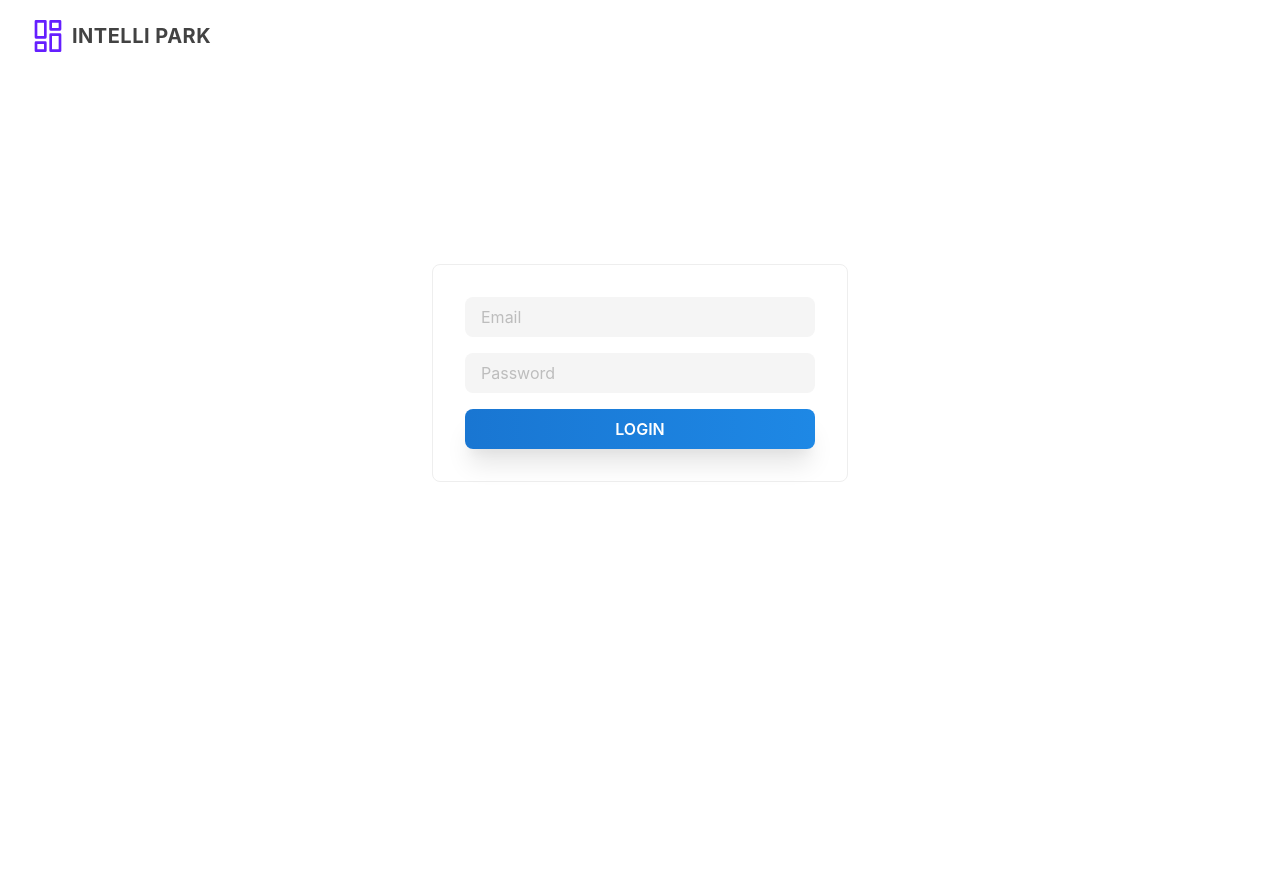
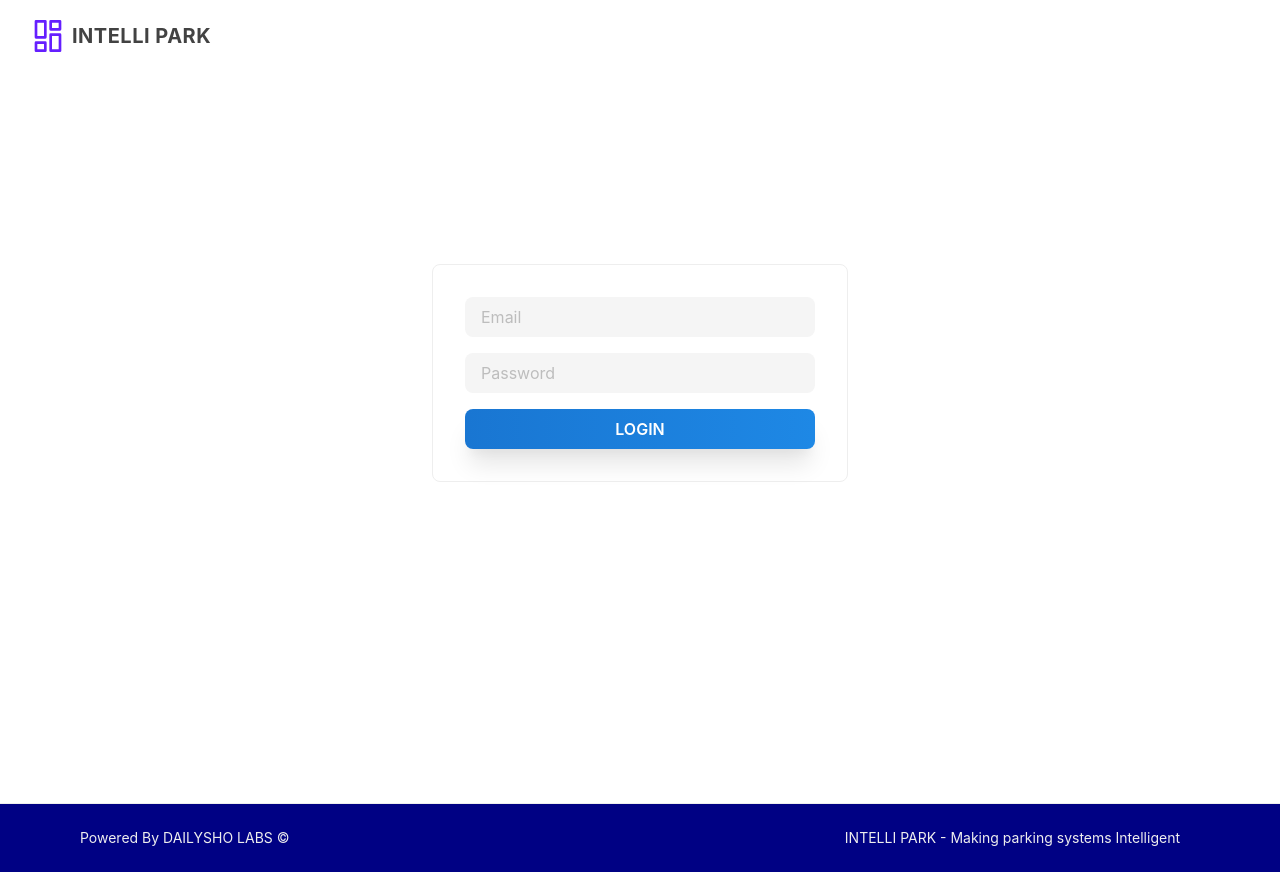
Before and after one commit to ShashankBiplav/Intelli-Park, a React (Create React App) app in the folder client/admin_client/: page /new-ticket-collector in a window 1280 px wide. Before the commit the page ends 800 px from the top, so only its background shows below. Built offline with nearby package versions, Linux system fonts and the light colour scheme.

Commit message:
[Feature:Client:Admin] Added Footer

```diff
--- a/client/admin_client/src/App.jsx
+++ b/client/admin_client/src/App.jsx
@@ -2,6 +2,7 @@ import React, {useState, useEffect} from "react";
 import {BrowserRouter, Switch, Route} from "react-router-dom";
 import UserContext from "./context/UserContext";
 import Navbar from "./components/Navbar/Navbar";
+import Footer from "./components/Footer/Footer";
 import ProtectedRoute from "./components/ProtectedRoute/ProtectedRoute";
 import AllTicketsComponent from "./components/AllTicketsComponent/AllTicketsComponent";
 import NewTicketCollectorComponent from "./components/NewTicketCollectorComponent/NewTicketCollectorComponent";
@@ -69,11 +70,14 @@ function App() {
       <UserContext.Provider value={{user, setUser, logOut}}>
         <BrowserRouter>
           <Navbar/>
+          <div className="flex flex-col h-screen justify-between">
           <Switch>
             <Route exact path="/" component={AllTicketsComponent}/>
             <ProtectedRoute exact path="/ticket-collectors" component={TicketCollectorsComponent}/>
             <ProtectedRoute exact path="/new-ticket-collector" component={NewTicketCollectorComponent}/>
           </Switch>
+          <Footer />
+          </div>
         </BrowserRouter>
       </UserContext.Provider>
     </>
--- /dev/null
+++ b/client/admin_client/src/components/Footer/Footer.jsx
@@ -0,0 +1,22 @@
+import React from "react";
+
+function Footer() {
+  return(
+    <footer className="mt-16 text-gray-700 bg-blue-nav-color border-t body-font">
+      <div className="bg-blueGray-900">
+        <div className="container flex flex-col flex-wrap px-5 py-6 lg:px-20 sm:flex-row">
+          <div className="flex flex-wrap items-center justify-center text-base ">
+            <a href="https://dailysho.com" className="mr-5 text-sm text-center text-gray-200"> Powered By DAILYSHO LABS ©
+            </a>
+          </div>
+          <span className="inline-flex justify-center mt-2 sm:ml-auto sm:mt-0 sm:justify-end">
+                        <p className="mr-5 text-sm text-center text-gray-200">INTELLI PARK - Making parking systems Intelligent
+                        </p>
+                    </span>
+        </div>
+      </div>
+    </footer>
+  );
+}
+
+export default Footer;
```
Also changed, not shown: 1 other file (tests, documents, lock files or other folders).
